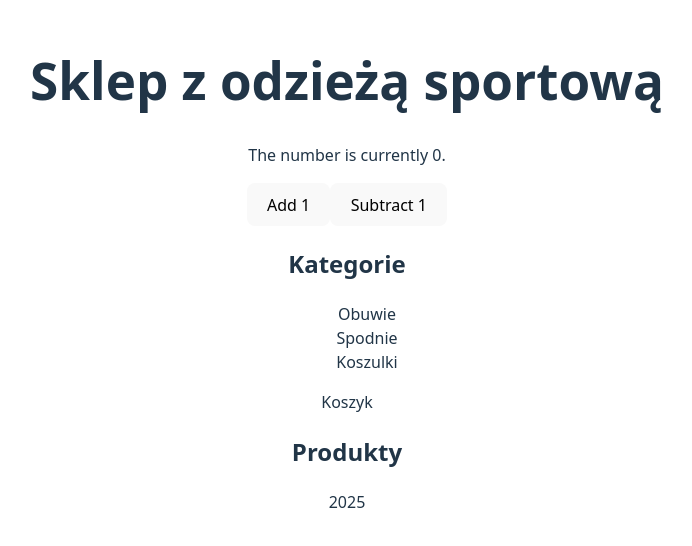
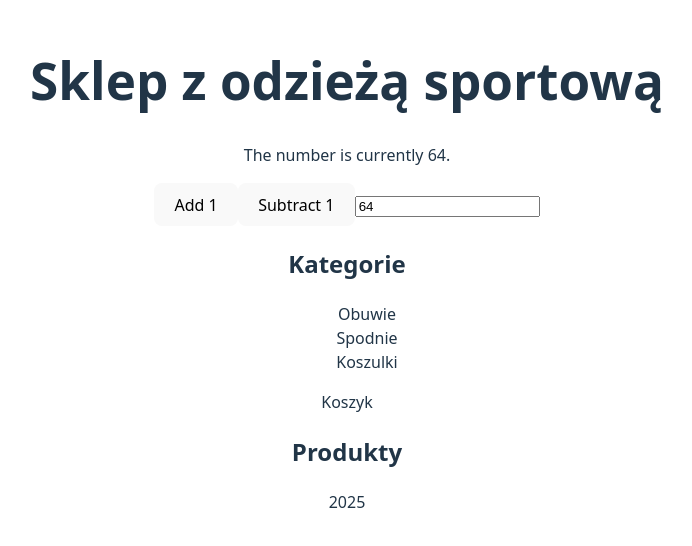
Before and after one commit to m1rageLA/internet-store, a React (Vite) app: page / in a window 1280 px wide. Shown: the part 126-672 px from the top of the page, without its empty margins (293-985 px from the left). Built offline with nearby package versions, Linux system fonts and the light colour scheme.

Commit message:
Counter with additional input field

```diff
--- a/src/App.jsx
+++ b/src/App.jsx
@@ -11,7 +11,7 @@ function App() {
       <div>
         <header>
           <h1>Sklep z odzieżą sportową</h1>
-          <Counter />
+          <Counter startCount="64" />
           <nav>
             <h2>Kategorie</h2>
             {/* Kategorie, koszyk */}
--- a/src/Counter.jsx
+++ b/src/Counter.jsx
@@ -1,13 +1,20 @@
 import React, {useState} from "react";
 
-function Counter() {
-    const [count, setCount] = useState(0);
+function Counter(props) {
+    const [count, setCount] = useState(props.startCount);
+    const [typedCount, setTypedCount] = useState(props.startCount);
 
     function addCount() {
         setCount(count + 1);
+        setTypedCount(count + 1);
     }
     function subtractCount() {
         setCount(count - 1);
+        setTypedCount(count - 1);
+    }
+    function changeCount(val) {
+        setTypedCount(val);
+        setCount(val);
     }
 
     return (
@@ -15,6 +22,7 @@ function Counter() {
             <p>The number is currently {count}.</p>
             <button onClick={addCount}>Add 1</button>
             <button onClick={subtractCount}>Subtract 1</button>
+            <input value={typedCount} onChange={e => changeCount(e.target.value)} type="number"></input>
         </div>
     );
 }
```
